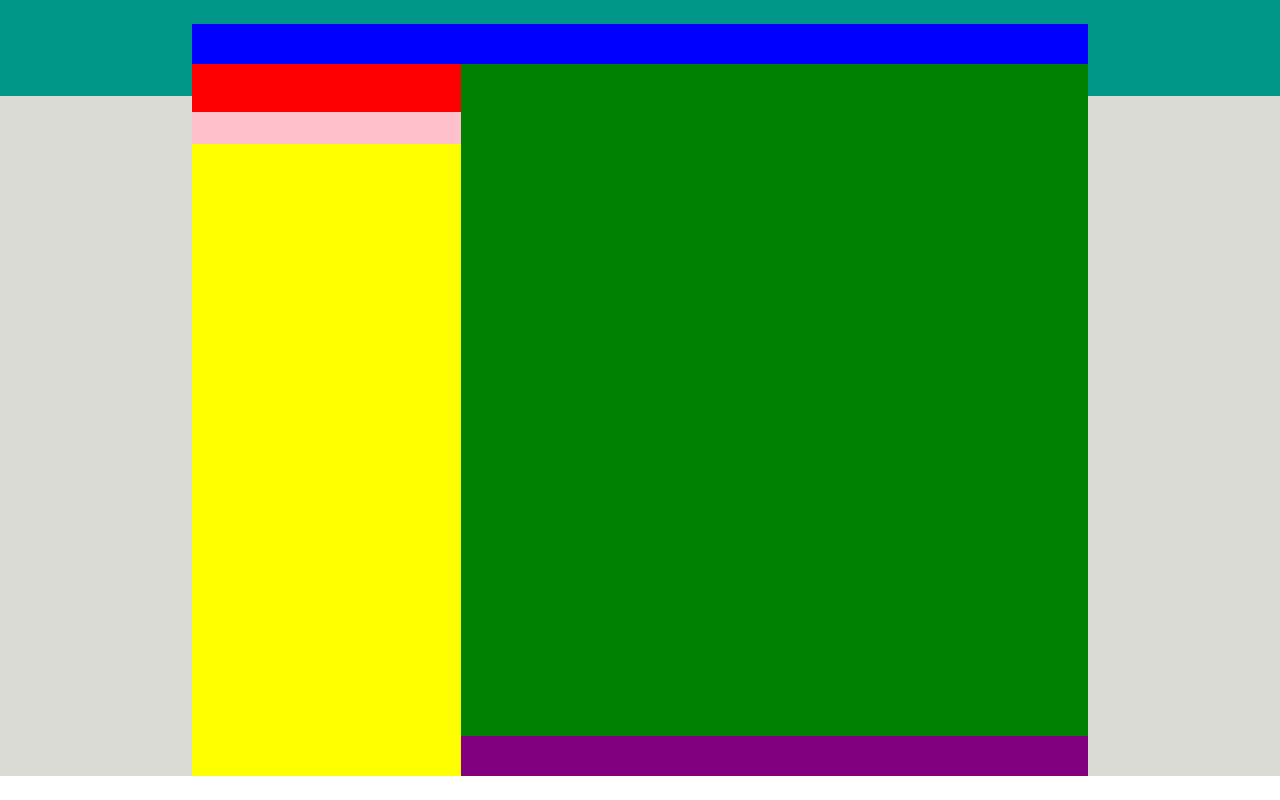
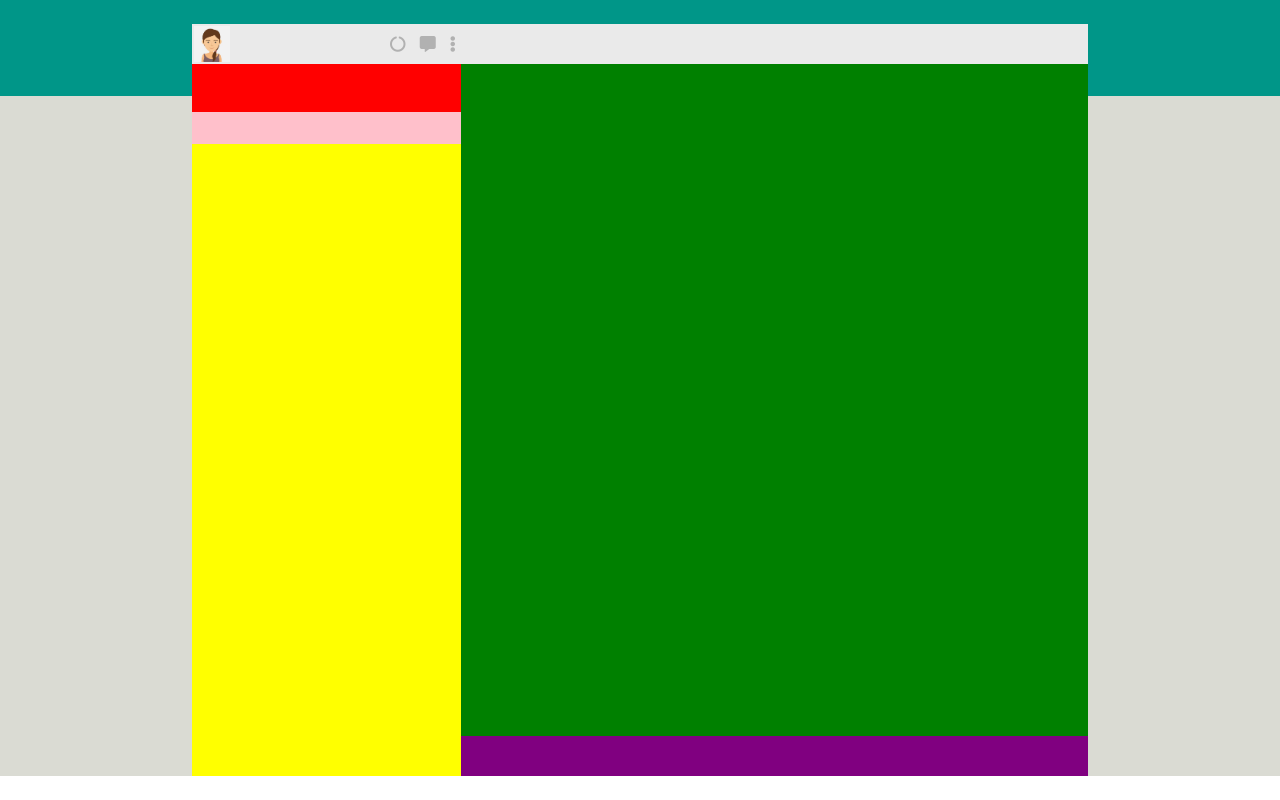
Before and after one commit to flaviamatta90/js-html-css-boolzap, a plain HTML site: page index.html in a window 1280 px wide. Drawn offline with nearby package versions, Linux system fonts and the light colour scheme.

Commit message:
header-left

```diff
--- a/css/style.css
+++ b/css/style.css
@@ -1,13 +1,11 @@
+/* start */
 *{
   margin: 0;
   padding: 0;
   box-sizing: border-box;
 }
 
-.outside-container{
-
-}
-
+/* container outside */
 .header-outside{
   width: 100vw;
   height: calc( 100vh - 88vh);
@@ -19,7 +17,10 @@
   height: calc( 100vh - 15vh);
   background-color: #dadbd3;
 }
+/* /container outside */
 
+
+/* container */
 .container{
   display: flex;
   position: fixed;
@@ -30,30 +31,54 @@
   z-index: 1;
 }
 
+/* left side */
 .left{
   background-color: yellow;
   width: 30%;
   height: 100%;
+
 }
 
 .header-left, .header-right{
   height: calc(100vh - 95vh);
-  background-color: blue;
+  background-color: #eaeaea;
+  display: flex;
+  justify-content: space-between;
+  align-items: center;
 }
 
+.img-me{
+  align-self: flex-start;
+}
+
+.me{
+  max-width: 5vw;
+  max-height: 5vh;
+  padding: 2px;
+}
+
+.icon.header{
+  align-self: flex-end;
+}
+
+.icon{
+  color: #b1b1b1;
+  padding: 2px 5px;
+}
 
 .notify{
   height: calc(100vh - 94vh);
   background-color: red;
 }
 
-
 .search{
   height: calc(100vh - 96vh);
   background-color: pink;
 }
+/* /left side */
 
 
+/* right side */
 .right{
   display: flex;
   flex-direction: column;
@@ -62,9 +87,11 @@
   height: 100%;
 }
 
-
 .player{
   background-color: purple;
   height: calc( 100vh - 95vh);
   margin-top: auto;
 }
+/* /right side */
+
+/* /container */
--- a/index.html
+++ b/index.html
@@ -4,6 +4,7 @@
     <meta charset="utf-8">
     <title>Boolzap</title>
     <link rel="stylesheet" href="css/style.css">
+    <link rel="stylesheet" href="https://cdnjs.cloudflare.com/ajax/libs/font-awesome/5.13.1/css/all.min.css">
     <script src="https://ajax.googleapis.com/ajax/libs/jquery/3.3.1/jquery.min.js"></script>
   </head>
   <body>
@@ -13,10 +14,21 @@
     </div>
 
     <div class="container">
+
       <div class="left">
         <div class="header-left">
+          <div class="img-me">
+            <img class="me" src="img/avatar_io.jpg" alt="">
+          </div>
+          <div class="icon-header">
+            <i class="icon fas fa-circle-notch"></i>
+            <i class="icon fas fa-comment-alt"></i>
+            <i class="icon fas fa-ellipsis-v"></i>
+          </div>
+
 
         </div>
+
 
         <div class="notify">
 
```
